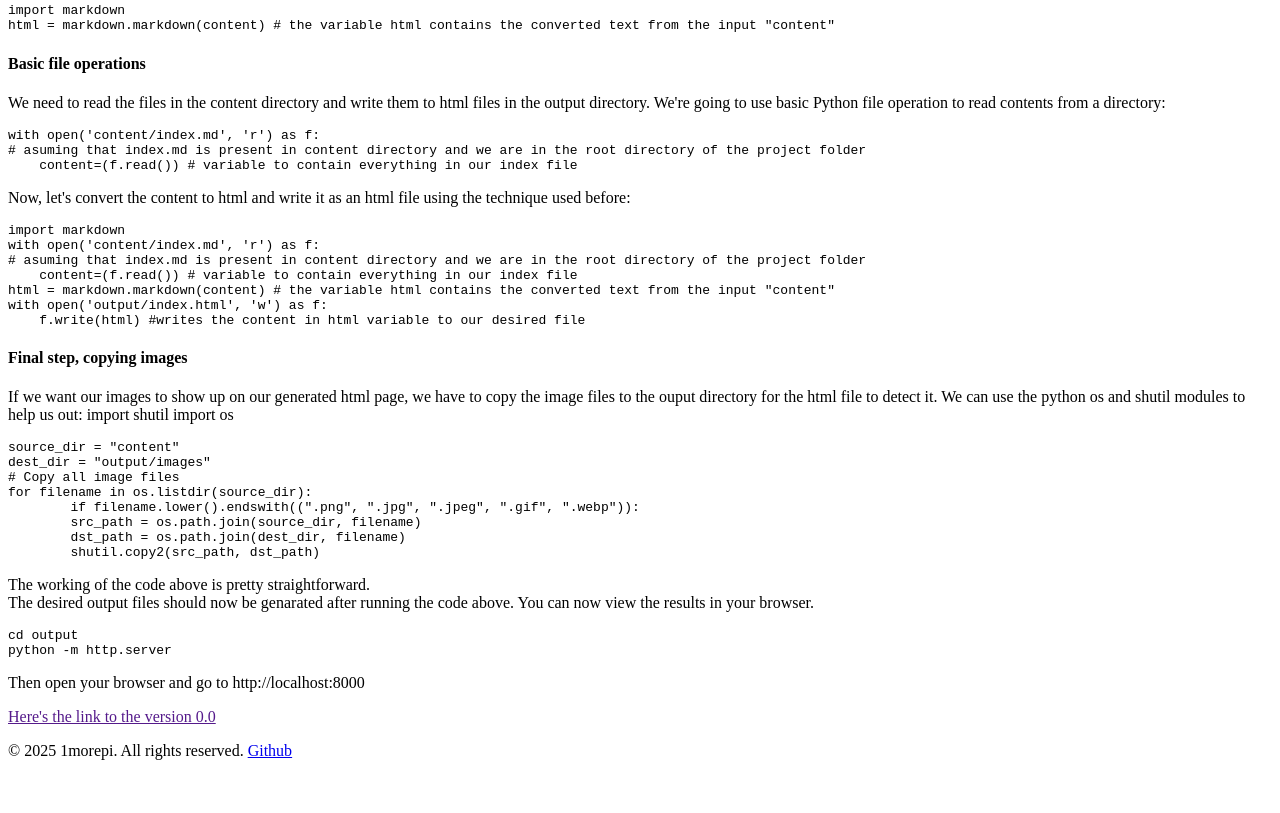
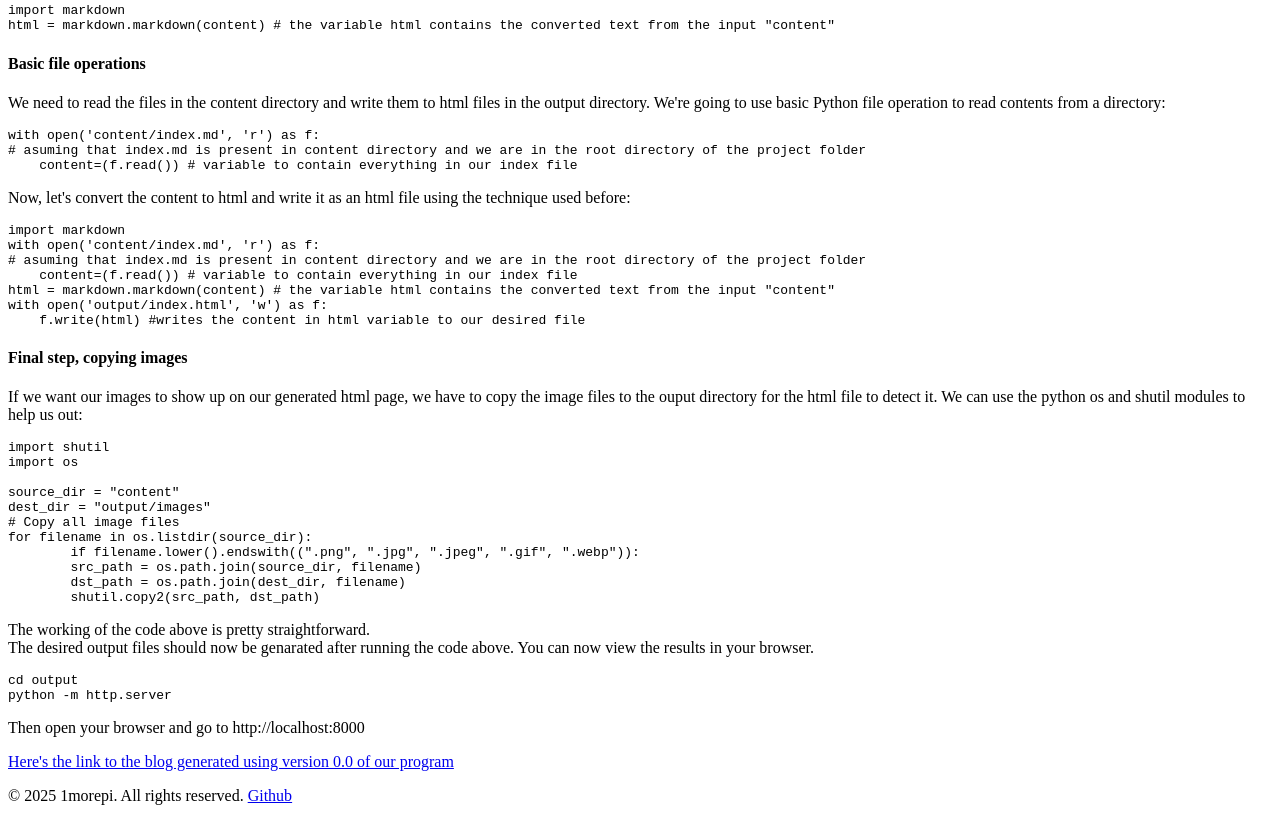
Before and after one commit to 1morepi/1morepi.github.io, a plain HTML site: page index.html in a window 1280 px wide. Shown: the part 666-1479 px from the top of the page. Before the commit the page ends 1434 px from the top, so only its background shows below. Drawn offline with Linux system fonts and the light colour scheme.

Commit message:
typo fixes

```diff
--- a/index.html
+++ b/index.html
@@ -4,7 +4,7 @@
 <h3>Building your own static site generator</h3>
 <p>I had this idea why not start this blog as a project in itself. That's why I have decided to make a static site generator using Python and we will use it to generate this blog.
 My idea is to build the generator step by step and version the app and use our blog as a demo for each version. All the versions are available on <a href="https://github.com/1morepi/sswipy">Github</a> and have their own pages so that
-readers and can follow and see for themselves how are things working. This project could be really valuable for beginners as it involves the use of python modules and file operations. Readers will also get to know how static site generators work.
+readers and can follow and see for themselves how things are working. This project could be really valuable for beginners as it involves the use of python modules and file operations. Readers will also get to know how static site generators work.
 <br>
 Let's get started!</p>
 <h3>The initial layout; version 0.0</h3>
@@ -33,10 +33,11 @@ with open('output/index.html', 'w') as f:
     f.write(html) #writes the content in html variable to our desired file
 </code></pre>
 <h4>Final step, copying images</h4>
-<p>If we want our images to show up on our generated html page, we have to copy the image files to the ouput directory for the html file to detect it. We can use the python os and shutil modules to help us out:
-    import shutil
-    import os</p>
-<pre><code>source_dir = "content"
+<p>If we want our images to show up on our generated html page, we have to copy the image files to the ouput directory for the html file to detect it. We can use the python os and shutil modules to help us out:</p>
+<pre><code>import shutil
+import os
+
+source_dir = "content"
 dest_dir = "output/images"
 # Copy all image files
 for filename in os.listdir(source_dir):
@@ -51,7 +52,7 @@ The desired output files should now be genarated after running the code above. Y
 python -m http.server
 </code></pre>
 <p>Then open your browser and go to http://localhost:8000</p>
-<p><a href="">Here's the link to the version 0.0</a></p>
+<p><a href="https://1morepi.com/v00/">Here's the link to the blog generated using version 0.0 of our program</a></p>
 <footer>
   &copy; 2025 1morepi. All rights reserved. <a href="https://github.com/1morepi">Github</a>
 </footer>
```
Also changed, not shown: v00/index.html (+7 -6 lines).
